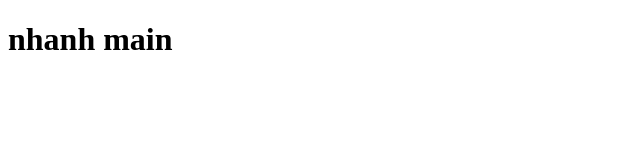
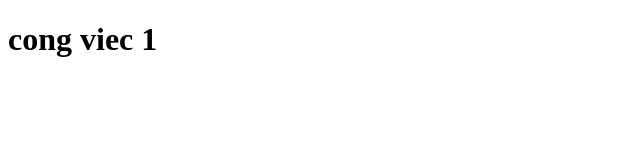
Before and after one commit to nguyenvanthao141192/duandaubuoi, a plain HTML site: page index.html in a window 1280 px wide. Shown: the whole page, without its empty margins (0-640 px from the left). Drawn offline with Linux system fonts and the light colour scheme.

Commit message:
sua lan 1

```diff
--- a/index.html
+++ b/index.html
@@ -6,6 +6,6 @@
     <title>Duanmoi1</title>
   </head>
   <body>
-    <h1>nhanh main</h1>
+    <h1>cong viec 1</h1>
   </body>
 </html>
```
